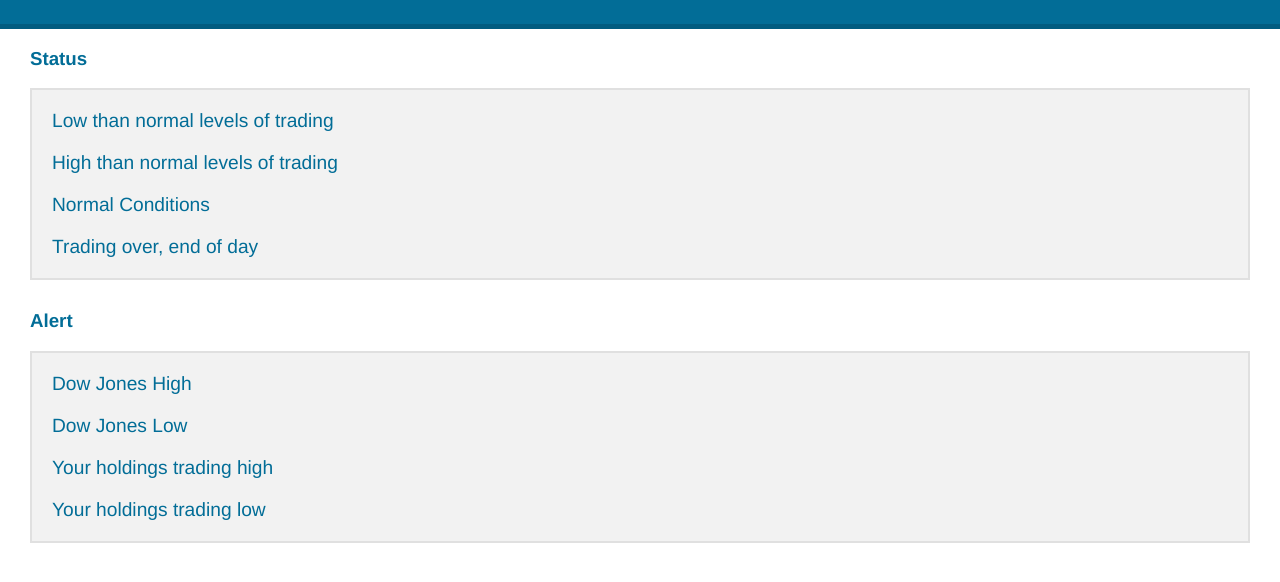
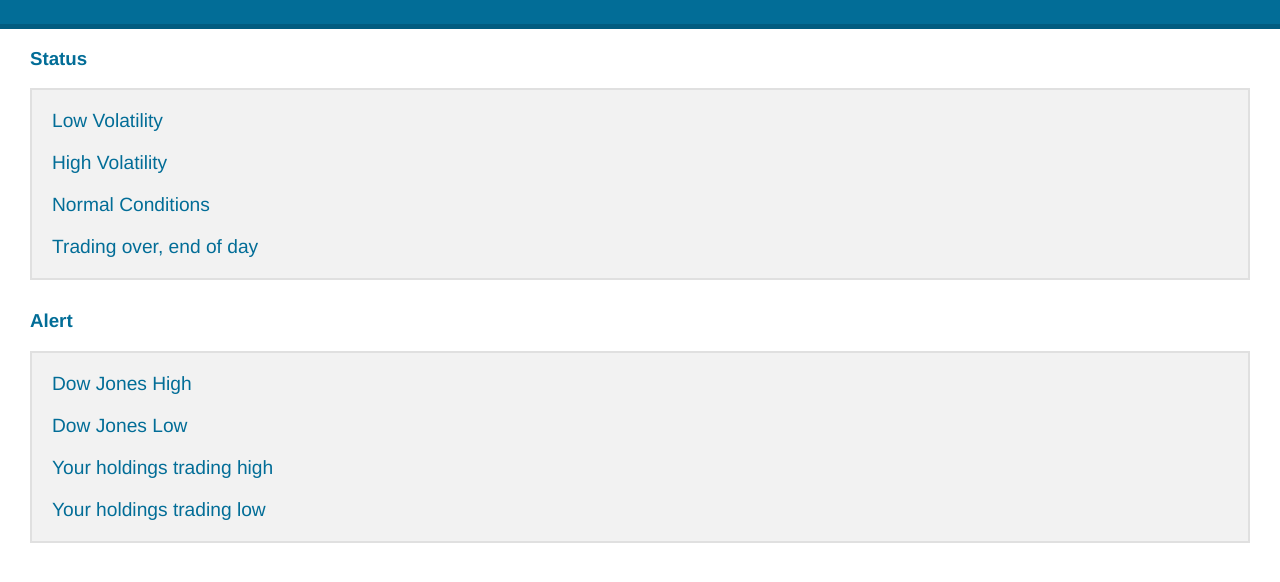
Before and after one commit to MoonshotLab/Market-Watch, a website: page public/index.html in a window 1280 px wide. Shown: the part 66-648 px from the top of the page. Drawn offline with Linux system fonts and the light colour scheme.

Commit message:
copy updates

```diff
--- a/public/index.html
+++ b/public/index.html
@@ -23,8 +23,8 @@
     <section>
       <h3>Status</h3>
       <ul>
-        <li><a class='button' data-val='0' data-color='green' href='#'>Low than normal levels of trading</a></li>
-        <li><a class='button' data-val='0' data-color='red' href='#'>High than normal levels of trading</a></li>
+        <li><a class='button' data-val='0' data-color='green' href='#'>Low Volatility</a></li>
+        <li><a class='button' data-val='0' data-color='red' href='#'>High Volatility</a></li>
         <li><a class='button' data-val='0' data-color='blue' href='#'>Normal Conditions</a></li>
         <li><a class='button' data-val='0' data-color='white' href='#'>Trading over, end of day</a></li>
       </ul>
```
